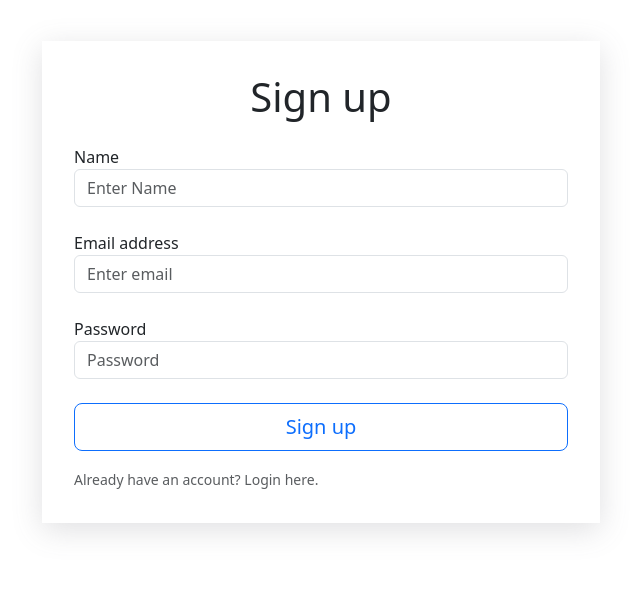
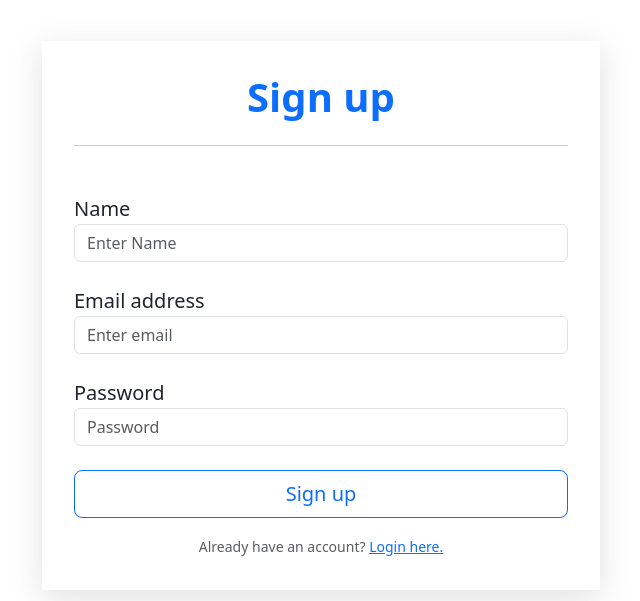
Before and after one commit to cd-mario/final-req-login-form, a React (Vite) app in the folder final-project/: page /signup in a window 1280 px wide. Shown: the part 199-800 px from the top of the page, without its empty margins (319-959 px from the left). Built offline with nearby package versions, Linux system fonts and the light colour scheme.

Commit message:
Finished with the sign up page frontend.

```diff
--- a/final-project/src/components/Signup.jsx
+++ b/final-project/src/components/Signup.jsx
@@ -1,22 +1,29 @@
+import {Link} from 'react-router-dom'
+import Login from './Login.jsx'
+
+
 const Signup = () => {
     return (
         <div className="container">
             <form class="w-50 mx-auto">
-            <h1 class="lead fs-1 text-center mb-4">Sign up</h1>
-            <div class="form-group mb-4">
-                <label for="exampleInputEmail1">Name</label>
+            <h1 class="lead fs-1 text-center mb-4 fw-bold text-primary">Sign up</h1>
+            <hr />
+            <div class="form-group mb-4 mt-5">
+                <label for="exampleInputEmail1" class="lead">Name</label>
                 <input type="text" class="form-control" id="exampleInputEmail1" placeholder="Enter Name"/>
             </div>
             <div class="form-group mb-4">
-                <label for="exampleInputEmail1">Email address</label>
+                <label for="exampleInputEmail1" class="lead">Email address</label>
                 <input type="email" class="form-control" id="exampleInputEmail1" placeholder="Enter email"/>
             </div>
             <div class="form-group mb-4">
-                <label for="exampleInputPassword1">Password</label>
+                <label for="exampleInputPassword1" class="lead">Password</label>
                 <input type="password" class="form-control" id="exampleInputPassword1" placeholder="Password"/>
             </div>
             <button className="btn-block" type="submit" class="btn btn-outline-primary btn-lg w-100 mb-3">Sign up</button>
-            <small id="emailHelp" class="form-text">Already have an account? <a path="/login">Login here</a>.</small>
+            <div className="text-center">
+            <small id="emailHelp" class="form-text">Already have an account?  <Link to="/login">Login here.</Link> </small>
+            </div>
             </form>
         </div>
      );
--- a/final-project/src/main.jsx
+++ b/final-project/src/main.jsx
@@ -3,6 +3,7 @@ import { BrowserRouter as Router, Route, Switch} from 'react-router-dom'
 import './index.css'
 import Home from './Home.jsx'
 import Signup from './components/Signup.jsx'
+import Login from './components/Login.jsx'
 
 createRoot(document.getElementById('root')).render(
     <Router>
@@ -13,6 +14,9 @@ createRoot(document.getElementById('root')).render(
         <Route path="/signup">
           <Signup />
         </Route>
+        <Route path="/login">
+          <Login />
+        </Route>
       </Switch>
     </Router>
 )
```
